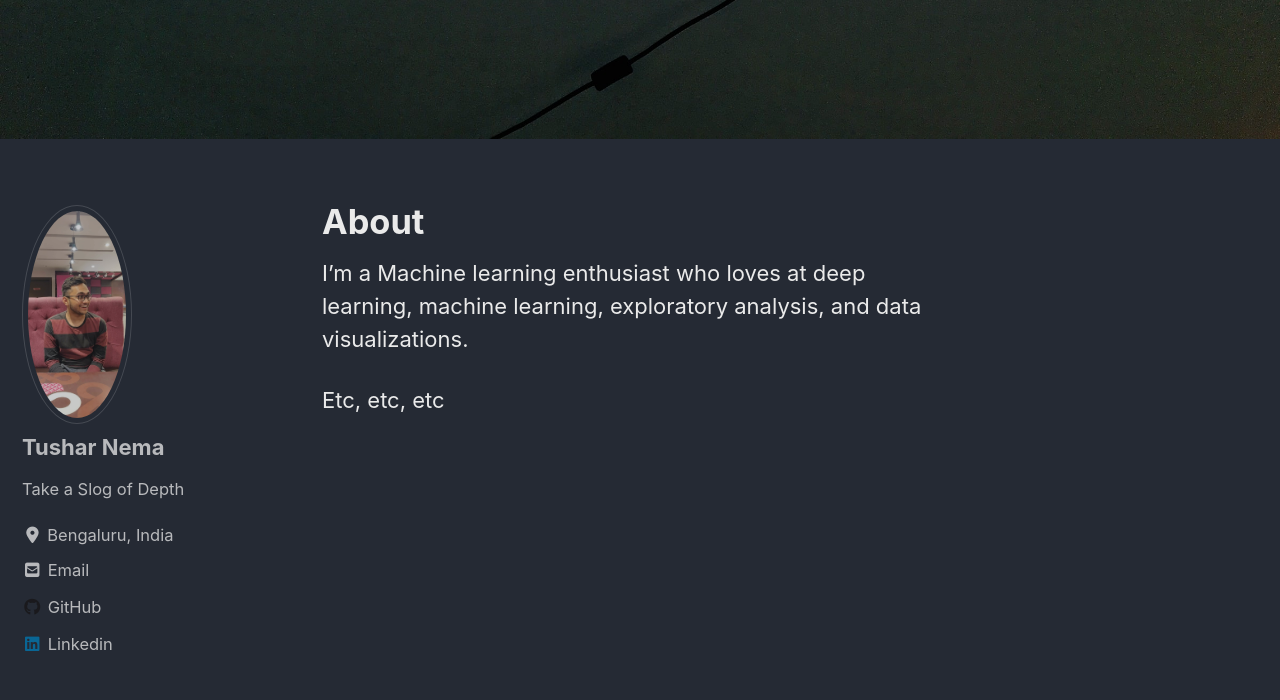
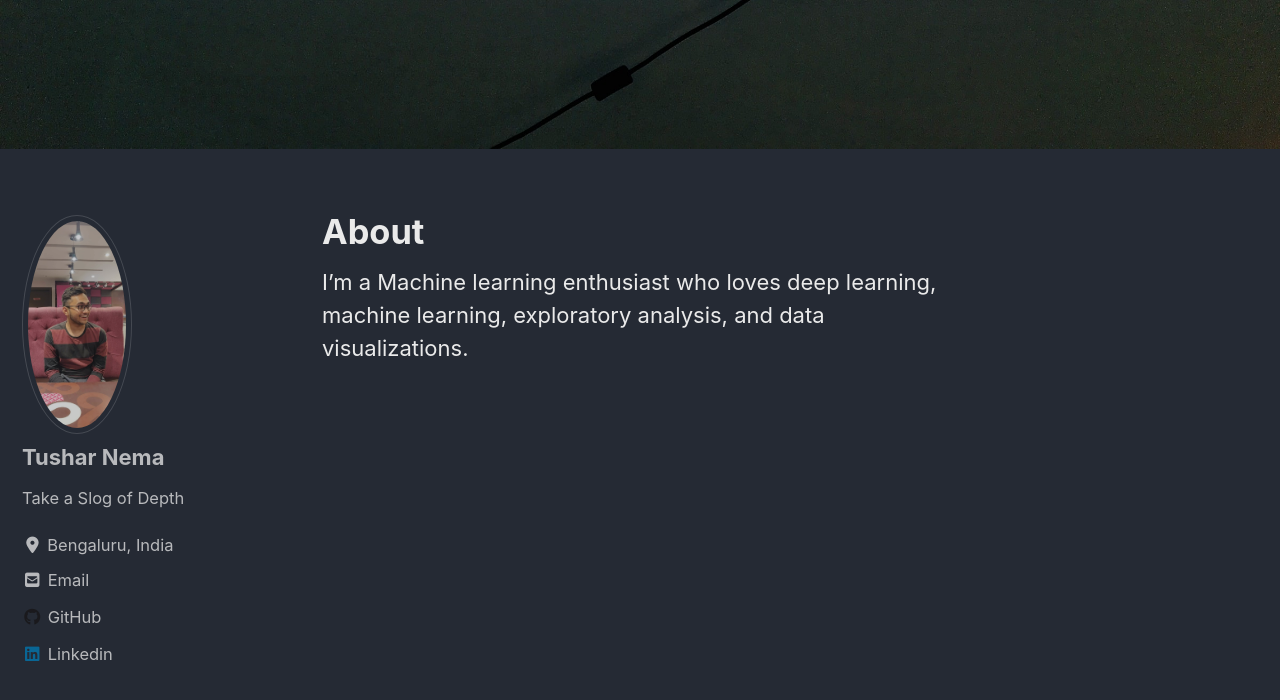
Before and after one commit to tusharnema/tusharnema.github.io, a Jekyll site: the page built from _pages/about.md, in a window 1280 px wide and 900 px high, scrolled down 910 px. Shown: the top 700 px of the window. Built offline with Jekyll 4.4.1, drawn with Linux system fonts in a browser that asks for light colours; cached includes are drawn as plain includes; nearby versions of some CDN libraries; some of the changed text lies outside the part shown.

Commit message:
changed logo

```diff
--- a/_config.yml
+++ b/_config.yml
@@ -10,7 +10,7 @@
 # Review documentation to determine if you should use `theme` or `remote_theme`
 # https://mmistakes.github.io/minimal-mistakes/docs/quick-start-guide/#installing-the-theme
 
-# theme                    : "minimal-mistakes-jekyll"
+#   theme                    : "minimal-mistakes-jekyll"
 # remote_theme           : "mmistakes/minimal-mistakes"
 minimal_mistakes_skin    : "dark" # "air", "aqua", "contrast", "dark", "dirt", "neon", "mint", "plum", "sunrise"
 
@@ -18,16 +18,16 @@
 locale                   : "en-US"
 title                    : "Tushar Nema"
 title_separator          : "-"
-subtitle                 : # site tagline that appears below site title in masthead
+subtitle                 : "The Slog of Depth"# site tagline that appears below site title in masthead
 name                     : "Tushar Nema"
 description              : "The Slog of Depth"
 url                      : # the base hostname & protocol for your site e.g. "https://mmistakes.github.io"
 baseurl                  : # the subpath of your site, e.g. "/blog"
 repository               : # GitHub username/repo-name e.g. "mmistakes/minimal-mistakes"
 teaser                   : # path of fallback teaser image, e.g. "/assets/images/500x300.png"
-logo                     : # path of logo image to display in the masthead, e.g. "/assets/images/88x88.png"
-masthead_title           : # overrides the website title displayed in the masthead, use " " for no title
-# breadcrumbs            : false # true, false (default)
+logo                     : "/images/logo.png" # path of logo image to display in the masthead, e.g. "/assets/images/88x88.png"
+masthead_title           : "DeepSlog" # overrides the website title displayed in the masthead, use " " for no title
+# breadcrumbs            : true # true, false (default)
 words_per_minute         : 200
 comments:
   provider               : # false (default), "disqus", "discourse", "facebook", "staticman", "staticman_v2", "utterances", "custom"
--- a/_pages/about.md
+++ b/_pages/about.md
@@ -5,6 +5,4 @@
   image: "/images/zakim.jpg"
 ---
 
-I'm a Machine learning enthusiast who loves at deep learning, machine learning, exploratory analysis, and data visualizations.
-
-Etc, etc, etc
+I'm a Machine learning enthusiast who loves deep learning, machine learning, exploratory analysis, and data visualizations.
```
Also changed, not shown: images/logo.png (added).
